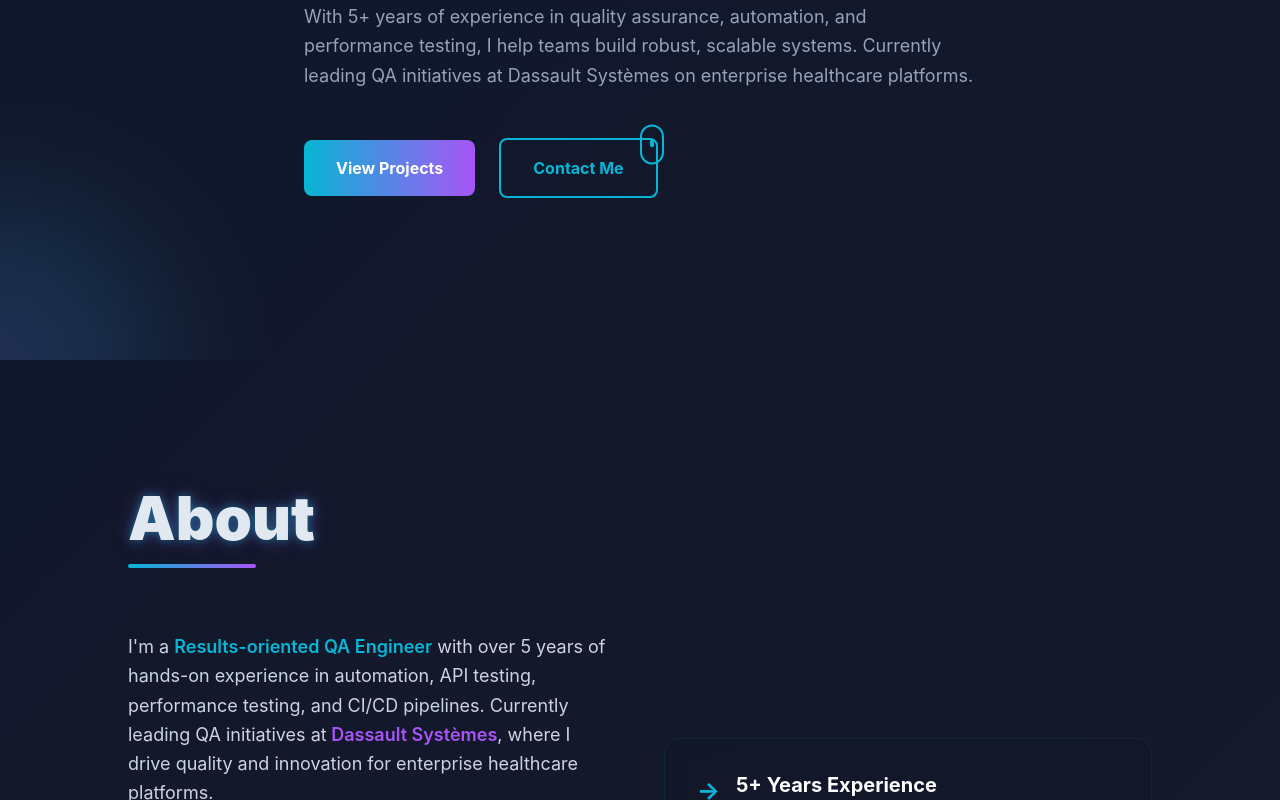
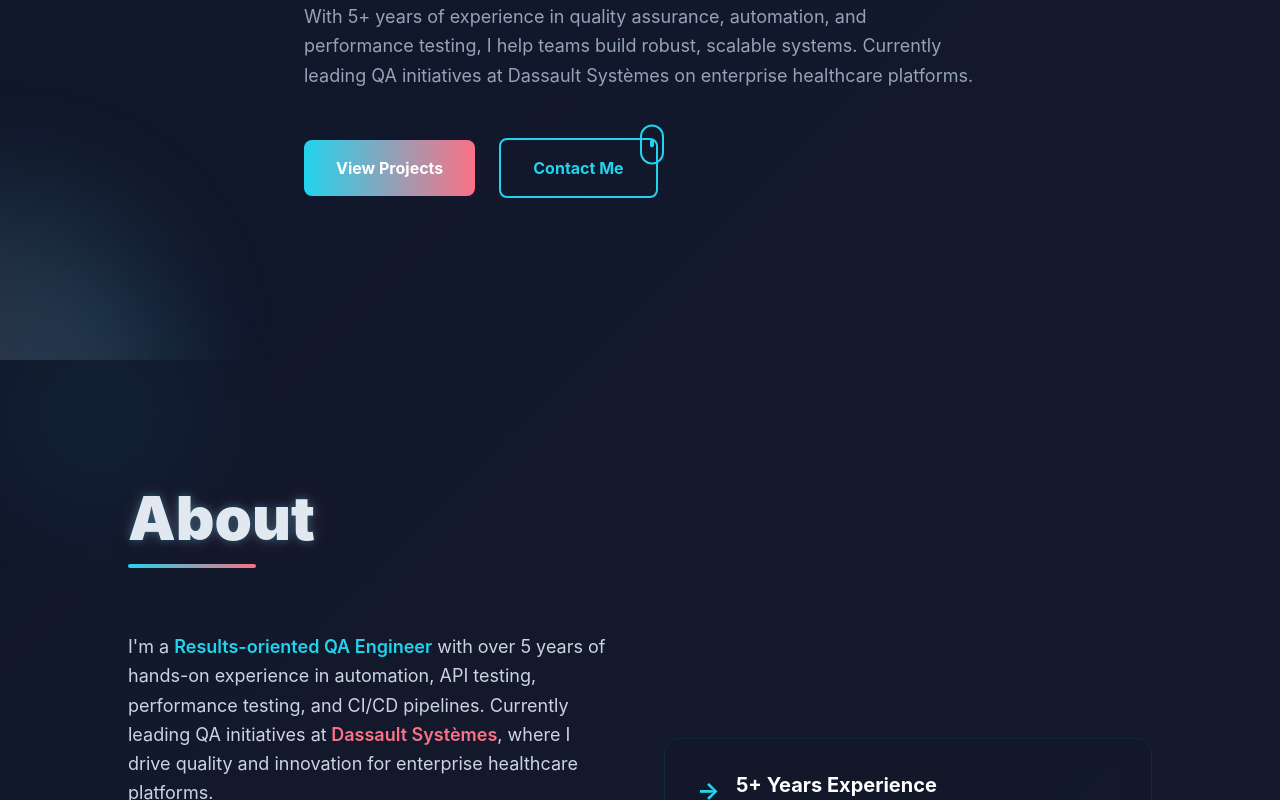
Before and after one commit to KhanMustejab/mustejab_pf, a Next.js app: page /mustejab_pf/ in a window 1280 px wide. Shown: the part 440-1240 px from the top of the page. Built offline with nearby package versions, Linux system fonts and the light colour scheme.

Commit message:
style: soften hover glows, change color scheme to teal/pink, add animated background orbs

```diff
--- a/app/globals.css
+++ b/app/globals.css
@@ -36,14 +36,38 @@ body {
 
 .glass-hover:hover {
   background: rgba(15, 23, 42, 0.6);
-  border-color: rgba(6, 182, 212, 0.3);
-  box-shadow: 0 0 20px rgba(6, 182, 212, 0.2);
+  border-color: rgba(34, 211, 238, 0.15);
+  box-shadow: 0 0 18px rgba(34, 211, 238, 0.12);
 }
 
 /* Neon glow effect */
 .neon-glow {
-  text-shadow: 0 0 10px rgba(6, 182, 212, 0.5),
-    0 0 20px rgba(168, 85, 247, 0.3);
+  text-shadow: 0 0 8px rgba(34, 211, 238, 0.35),
+    0 0 18px rgba(251, 113, 133, 0.22);
+}
+
+/* Animated background orbs */
+.bg-orbs {
+  position: absolute;
+  inset: 0;
+  pointer-events: none;
+  overflow: hidden;
+}
+.orb {
+  position: absolute;
+  border-radius: 9999px;
+  filter: blur(36px);
+  opacity: 0.12;
+  transform: translate3d(0,0,0);
+  animation: float 12s linear infinite;
+}
+.orb.pink { background: radial-gradient(circle, rgba(251,113,133,0.45) 0%, rgba(251,113,133,0.12) 40%, transparent 60%); }
+.orb.teal { background: radial-gradient(circle, rgba(34,211,238,0.45) 0%, rgba(34,211,238,0.12) 40%, transparent 60%); }
+
+@keyframes float {
+  0% { transform: translateY(0) translateX(0) scale(1); }
+  50% { transform: translateY(-40px) translateX(20px) scale(1.05); }
+  100% { transform: translateY(0) translateX(0) scale(1); }
 }
 
 /* Smooth scrollbar */
--- a/app/layout.tsx
+++ b/app/layout.tsx
@@ -1,5 +1,6 @@
 import type { Metadata } from 'next'
 import './globals.css'
+import Background from '@/components/Background'
 
 export const metadata: Metadata = {
   title: 'Mustejab Khan | QA Engineer & Automation Specialist',
@@ -40,7 +41,8 @@ export default function RootLayout({
         <meta name="viewport" content="width=device-width, initial-scale=1" />
         <link rel="icon" href="/mustejab_pf/favicon.ico" />
       </head>
-      <body className="antialiased">
+      <body className="antialiased relative">
+        <Background />
         {children}
       </body>
     </html>
--- /dev/null
+++ b/components/Background.tsx
@@ -0,0 +1,12 @@
+"use client"
+
+export default function Background() {
+  return (
+    <div aria-hidden className="bg-orbs">
+      <div className="orb teal" style={{ width: 420, height: 420, left: '-10%', top: '10%', animationDuration: '18s' }} />
+      <div className="orb pink" style={{ width: 320, height: 320, right: '-5%', top: '30%', animationDuration: '22s' }} />
+      <div className="orb teal" style={{ width: 260, height: 260, left: '20%', bottom: '-10%', animationDuration: '16s' }} />
+      <div className="orb pink" style={{ width: 180, height: 180, right: '20%', bottom: '5%', animationDuration: '20s' }} />
+    </div>
+  )
+}
--- a/components/sections/Contact.tsx
+++ b/components/sections/Contact.tsx
@@ -99,7 +99,7 @@ export default function Contact() {
             variants={itemVariants}
             whileHover={{
               y: -8,
-              boxShadow: '0 20px 40px rgba(6, 182, 212, 0.3)',
+              boxShadow: '0 18px 36px rgba(34, 211, 238, 0.12)',
             }}
           >
             <div className="flex items-start gap-4 mb-4">
@@ -123,7 +123,7 @@ export default function Contact() {
             variants={itemVariants}
             whileHover={{
               y: -8,
-              boxShadow: '0 20px 40px rgba(6, 182, 212, 0.3)',
+              boxShadow: '0 18px 36px rgba(34, 211, 238, 0.12)',
             }}
           >
             <div className="flex items-start gap-4 mb-4">
--- a/components/sections/Experience.tsx
+++ b/components/sections/Experience.tsx
@@ -115,7 +115,7 @@ export default function Experience() {
                   className="glass glass-hover rounded-2xl p-6 md:p-8"
                   whileHover={{
                     y: -8,
-                    boxShadow: '0 20px 40px rgba(6, 182, 212, 0.2)',
+                    boxShadow: '0 18px 36px rgba(34, 211, 238, 0.10)',
                   }}
                   transition={{ duration: 0.3 }}
                 >
--- a/components/sections/Hero.tsx
+++ b/components/sections/Hero.tsx
@@ -101,7 +101,7 @@ export default function Hero() {
             <motion.button
               whileHover={{
                 scale: 1.05,
-                boxShadow: '0 0 30px rgba(6, 182, 212, 0.5)',
+                boxShadow: '0 0 24px rgba(34, 211, 238, 0.18)',
               }}
               whileTap={{ scale: 0.95 }}
               className="px-8 py-4 bg-gradient-to-r from-neon-cyan to-neon-violet text-white font-bold rounded-lg hover:shadow-lg transition-all duration-300"
@@ -114,8 +114,8 @@ export default function Hero() {
             <motion.button
               whileHover={{
                 scale: 1.05,
-                background: 'rgba(6, 182, 212, 0.1)',
-                borderColor: 'rgba(6, 182, 212, 0.5)',
+                background: 'rgba(34, 211, 238, 0.06)',
+                borderColor: 'rgba(34, 211, 238, 0.24)',
               }}
               whileTap={{ scale: 0.95 }}
               className="px-8 py-4 border-2 border-neon-cyan text-neon-cyan font-bold rounded-lg hover:shadow-lg transition-all duration-300"
--- a/components/sections/Projects.tsx
+++ b/components/sections/Projects.tsx
@@ -132,7 +132,7 @@ export default function Projects() {
                 </div>
 
                 {/* Corner accent */}
-                <div className="absolute top-0 right-0 w-20 h-20 bg-gradient-to-bl from-neon-cyan/20 to-transparent rounded-bl-2xl opacity-0 group-hover:opacity-100 transition-opacity duration-300" />
+                <div className="absolute top-0 right-0 w-20 h-20 bg-gradient-to-bl from-neon-cyan/14 to-transparent rounded-bl-2xl opacity-0 group-hover:opacity-90 transition-opacity duration-300" />
               </div>
             </motion.div>
           ))}
--- a/components/sections/Skills.tsx
+++ b/components/sections/Skills.tsx
@@ -99,7 +99,7 @@ export default function Skills() {
               variants={cardVariants}
               whileHover={{
                 y: -8,
-                boxShadow: '0 20px 40px rgba(6, 182, 212, 0.3)',
+                boxShadow: '0 18px 36px rgba(34, 211, 238, 0.12)',
               }}
               transition={{ duration: 0.3 }}
             >
--- a/tailwind.config.ts
+++ b/tailwind.config.ts
@@ -9,8 +9,8 @@ const config: Config = {
     extend: {
       colors: {
         neon: {
-          cyan: '#06b6d4',
-          violet: '#a855f7',
+          cyan: '#22d3ee',
+          violet: '#fb7185',
         },
       },
       animation: {
```
